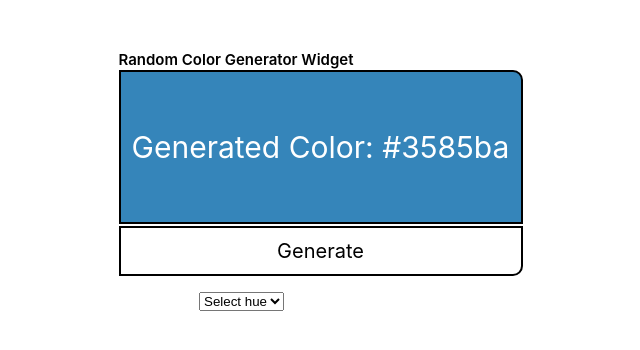
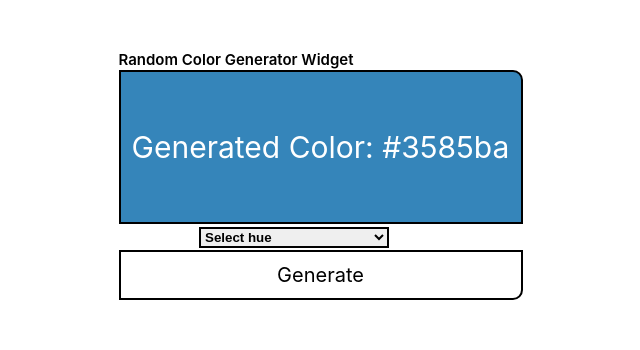
Before and after one commit to shlareut/react-random-color-generator, a React app: page / in a window 1280 px wide. Shown: the top 350 px of the page, without its empty margins (321-961 px from the left). Built offline with nearby package versions, Linux system fonts and the light colour scheme; the HTML template or start-up script is replaced by a standard one.

Commit message:
Refactor code

```diff
--- a/src/HueSelector.module.scss
+++ b/src/HueSelector.module.scss
@@ -1,5 +1,13 @@
+select {
+  outline: 0;
+  background-image: none;
+  border: 2px solid black;
+  width: 190px;
+  font-weight: 600;
+}
+
 .selector {
   position: absolute;
   left: 520px;
-  top: 290px;
+  top: 226px;
 }
--- a/src/RandomColorWidget.module.scss
+++ b/src/RandomColorWidget.module.scss
@@ -50,7 +50,7 @@
   text-align: center;
   font-size: 20px;
   font-weight: 400;
-  top: 226px;
+  top: 250px;
   width: 404px;
   color: #000000;
 }
```
